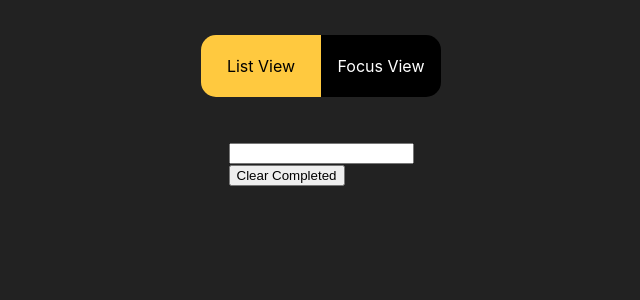
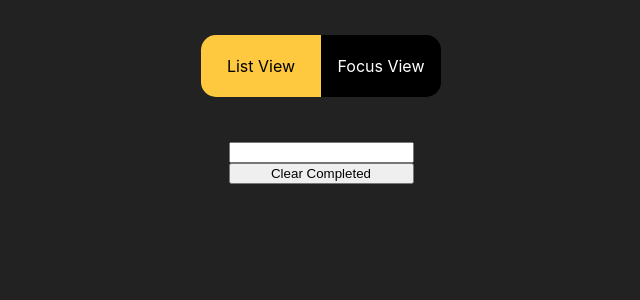
Before and after one commit to FrancoTr/react-ts-midtodolist, a React (Create React App) app: page / in a window 1280 px wide. Shown: the top 300 px of the page, without its empty margins (319-959 px from the left). Built offline with nearby package versions, Linux system fonts and the light colour scheme.

Commit message:
Add list styled component in list screen

```diff
--- a/src/screens/ListScreen.tsx
+++ b/src/screens/ListScreen.tsx
@@ -4,6 +4,11 @@ import useTaskStore from "../hooks/use-task-store";
 import { Task } from "../types";
 
 const Container = styled.div`
+  display: flex;
+  flex-direction: column;
+  align-items: stretch;
+`;
+const List = styled.div`
   border-radius: 15px;
   background: rgba(255, 255, 255, 0.1);
 `;
@@ -37,8 +42,8 @@ const ListScreen: React.FC<Props> = () => {
   };
 
   return (
-    <div>
-      <Container>
+    <Container>
+      <List>
         {tasks.map((task) => (
           <div key={task.id}>
             <input
@@ -50,16 +55,14 @@ const ListScreen: React.FC<Props> = () => {
             <button onClick={handleTaskDeleteClick(task)}>Delete</button>
           </div>
         ))}
-      </Container>
+      </List>
       <input
         value={newTaskLabel}
         onChange={handleNewTaskLabelChange}
         onKeyPress={handleNewTaskKeyPress}
       />
-      <div>
-        <button onClick={handleClearClick}>Clear Completed</button>
-      </div>
-    </div>
+      <button onClick={handleClearClick}>Clear Completed</button>
+    </Container>
   );
 };
 
```
